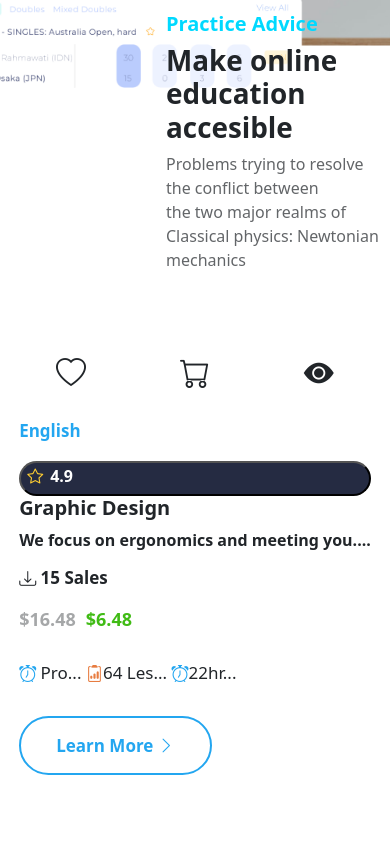
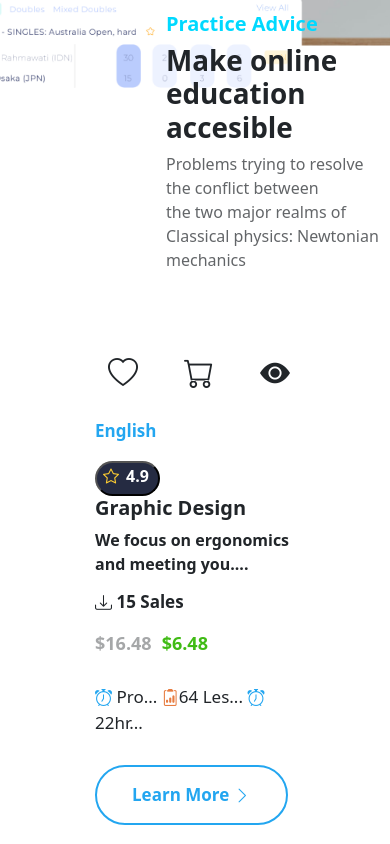
Before and after one commit to ciyvi77/final, a plain HTML site: page index.html in a window 390 px wide. Shown: the part 1815-2659 px from the top of the page. Drawn offline with nearby package versions, Linux system fonts and the light colour scheme.

Commit message:
responsive changes 2

```diff
--- a/styles/ciyvi.css
+++ b/styles/ciyvi.css
@@ -1263,7 +1263,7 @@ opacity: 70%;
     }
 
     .layout2-card {
-        width: 100%;
+        width: 200px;
         margin-bottom: 20px; /* Add some margin between cards on smaller screens */
     }
 
@@ -1295,7 +1295,7 @@ opacity: 70%;
     }
 
     .layout2-card-text-head button {
-        width: 100%;
+        width: 65px;
     }
 }
 @media (max-width: 820px) {
```
